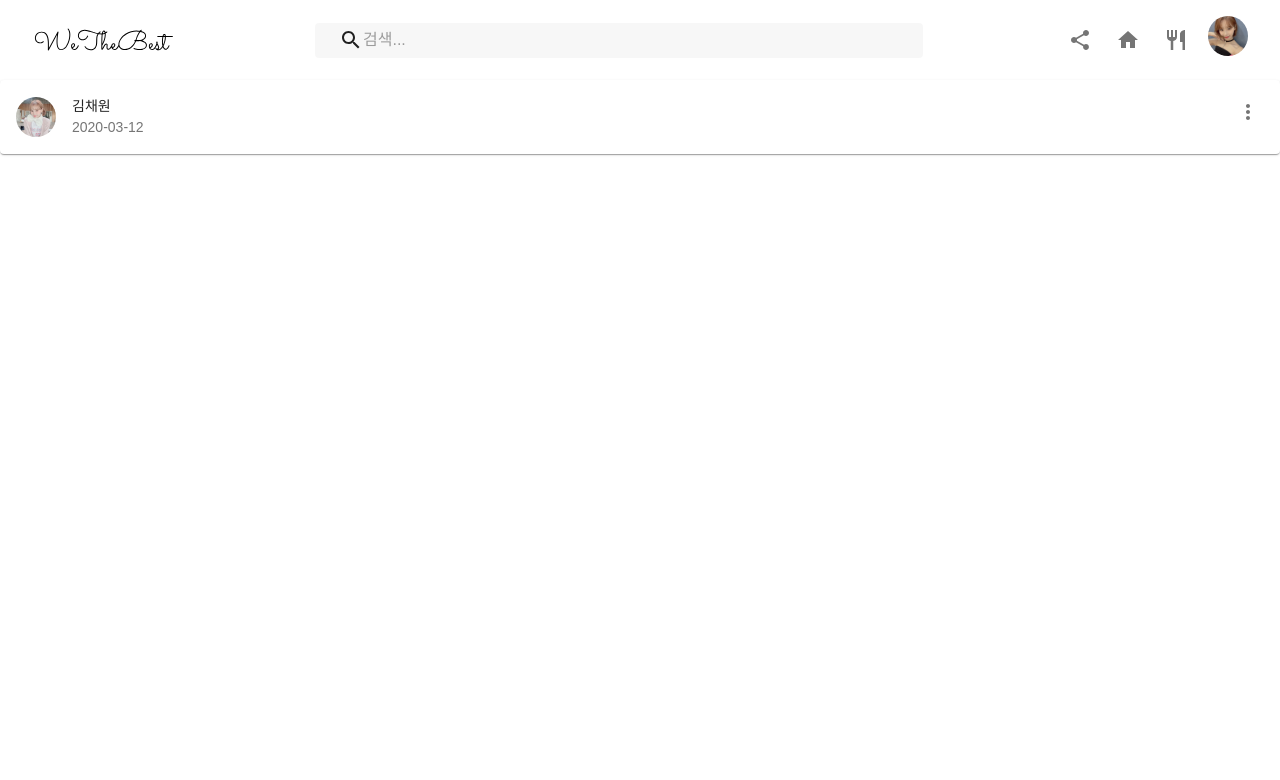
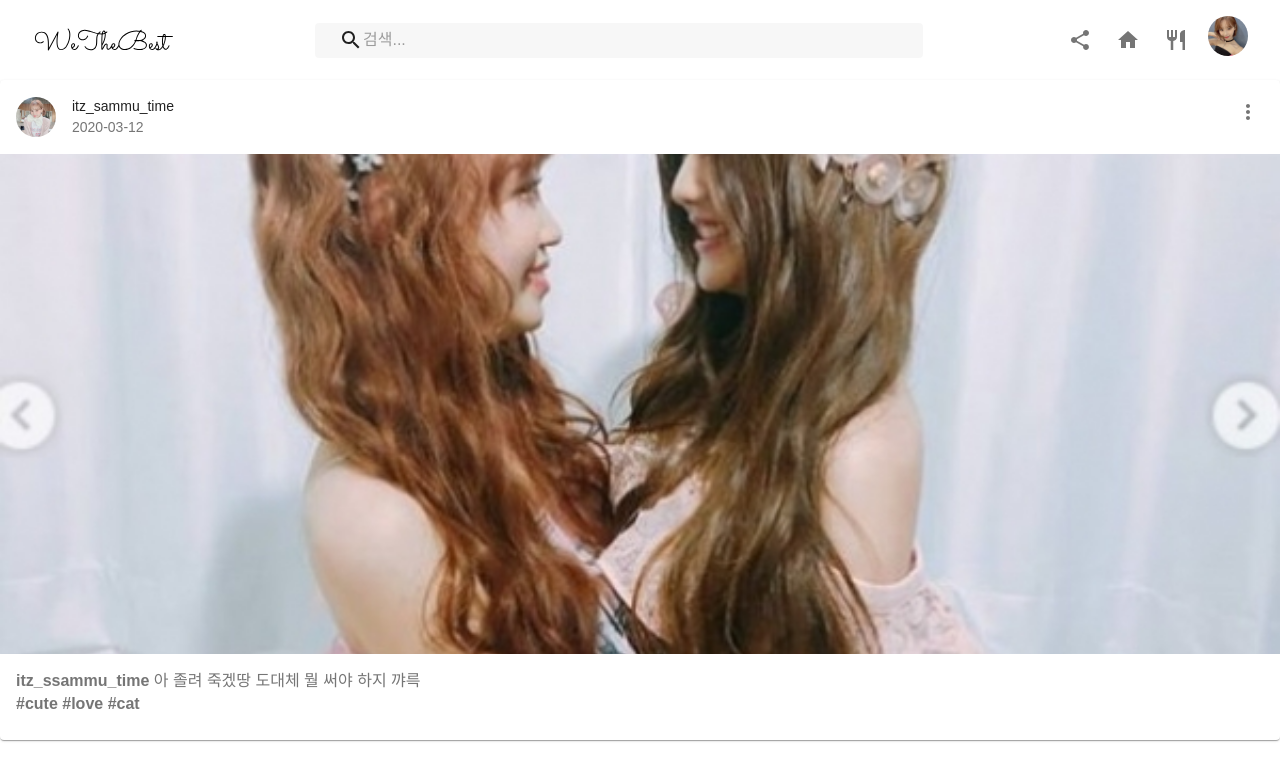
Before and after one commit to you-genie/formixmatch, a React (Create React App) app: page /pictorant in a window 1280 px wide. Shown: the top 780 px of the page. Built offline with nearby package versions, Linux system fonts and the light colour scheme.

Commit message:
[#7] Added cardinformation

```diff
--- a/src/modules/views/Pictorant.js
+++ b/src/modules/views/Pictorant.js
@@ -9,12 +9,16 @@ import CardMedia from '@material-ui/core/CardMedia';
 import CardContent from '@material-ui/core/CardContent';
 import ProfileImg from "../../assets/icons/profile.jpg";
 import Avatar from '@material-ui/core/Avatar';
+import Typography from '@material-ui/core/Typography';
 import IconButton from '@material-ui/core/IconButton';
 import MoreVertIcon from '@material-ui/icons/MoreVert';
 
 const useStyles = makeStyles((theme) => ({
     root: {
 
+    },
+    image: {
+        height: '500px',
     }
 }));
 
@@ -110,7 +114,7 @@ function Pictorant(props) {
                         <Avatar
                             src={users["1234"].profile} />
                     }
-                    title={users["1234"].name}
+                    title={users["1234"].id}
                     subheader={pictureValue.date}
                     action={
                         <IconButton aria-label='settings'>
@@ -118,6 +122,20 @@ function Pictorant(props) {
                         </IconButton>
                     }
                 />
+                <CardMedia
+                    className={classes.image}
+                    image={pictureValue.url}
+                    title='lala'/>
+                <CardContent>
+                    <Typography varient='body2' color='textSecondary'>
+                        <b>{pictureValue.user.id}</b> {pictureValue.info.description}
+                    </Typography>
+                    <Typography varient='subtitle2' color='textSecondary'>
+                        {pictureValue.info.tags.map((tag) => (
+                            <b>#{tag} </b>
+                            ))}
+                    </Typography>
+                </CardContent>
             </Card>
         </div>
     );
```
